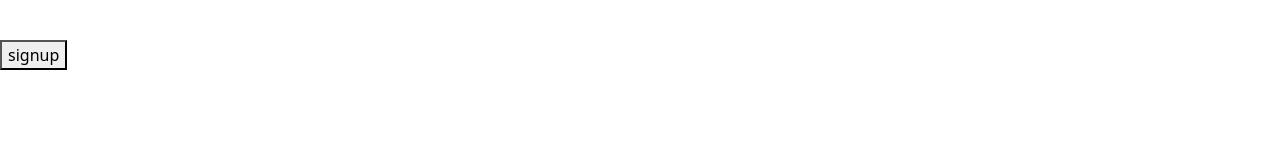
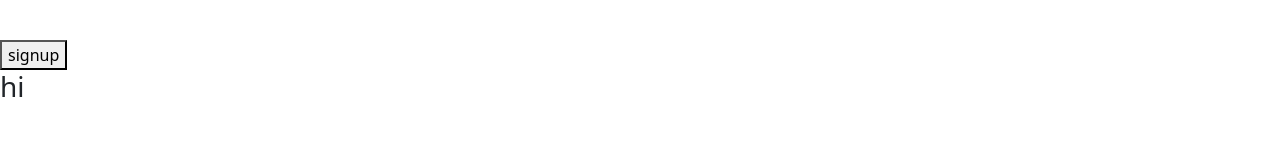
Before and after one commit to SangYoo1324/Tinfo482, an Angular app: page / in a window 1280 px wide. Shown: the part 120-280 px from the top of the page. Built offline with nearby package versions, Linux system fonts and the light colour scheme.

Commit message:
no message

```diff
--- a/src/app/pages/main/main.component.html
+++ b/src/app/pages/main/main.component.html
@@ -1,7 +1,7 @@
 <div class="dummy">
 
   <button routerLink="signup">signup</button>
-
+  <h3>hi</h3>
 </div>
 
 <style>
```
